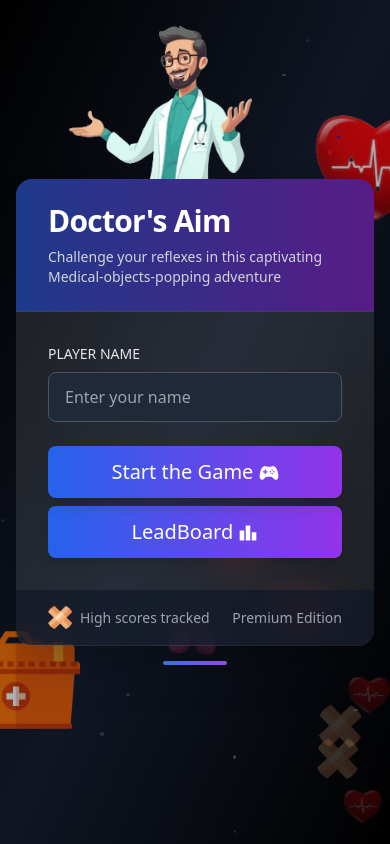
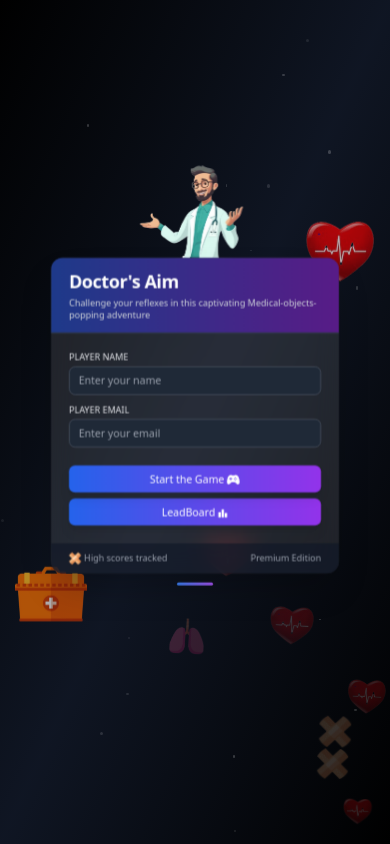
Before and after one commit to Rajwalke/24fd_game, a React (Vite) app: page / in a window 390 px wide. Built offline with nearby package versions, Linux system fonts and the light colour scheme.

Commit message:
email filed is added and make login component more attractive

```diff
--- a/src/BallonBrust.jsx
+++ b/src/BallonBrust.jsx
@@ -20,6 +20,7 @@ import Userboard from './Userboard';
 import Trajectory from './Trajectory';
 import Instructions from './Instruction';
 import BowandArrow from './Bow&Arrow';
+import BlastEffect from './BlastEffect';
 
 const BalloonBurstGame = () => {
   // Game state
@@ -31,6 +32,7 @@ const BalloonBurstGame = () => {
   const [timeLeft, setTimeLeft] = useState(60); // 1 minute in seconds
   const dispatch = useDispatch();
   const fullName = useSelector((store) => store?.userData?.userName);
+  const email=useSelector((store)=>store?.userData?.email);
   const id = useSelector((store) => store?.userData?.id);
 
   // Mouse position state
@@ -121,16 +123,16 @@ const BalloonBurstGame = () => {
   // Determine balloon size based on screen size
   const getBalloonSize = () => {
     if (windowSize.width < 640) return 75; // Mobile
-    if (windowSize.width < 1024) return 95; // Tablet
-    return 120; // Desktop and larger
+    if (windowSize.width < 1024) return 90; // Tablet
+    return 95; // Desktop and larger
   };
 
   // Determine bow size based on screen size
-  const getBowSize = () => {
-    if (windowSize.width < 640) return 'w-24'; // Mobile
-    if (windowSize.width < 1024) return 'w-32'; // Tablet
-    return 'w-60'; // Desktop and larger
-  };
+  // const getBowSize = () => {
+  //   if (windowSize.width < 640) return 'w-24'; // Mobile
+  //   if (windowSize.width < 1024) return 'w-32'; // Tablet
+  //   return 'w-24'; // Desktop and larger
+  // };
 
   // Create a new balloon
   const createBalloon = useCallback(() => {
@@ -174,11 +176,12 @@ const BalloonBurstGame = () => {
       dispatch(addAlluser({
         "id": id,
         "fullName": fullName,
-        "Score": score
+        "Score": score,
+        "email":email
       }));
       navigate("/");
     }, 4000);
-  }, [dispatch, fullName, id, navigate, score]);
+  }, [dispatch, fullName, email, id, navigate, score]);
 
   // Create blast effect function
   const createBlastEffect = (x, y) => {
@@ -715,18 +718,8 @@ const BalloonBurstGame = () => {
           {blastEffects.map(blast => {
             const blastSize = getBlastSize();
             return (
-              <div
-                key={`blast-${blast.id}`}
-                className="absolute rounded-full animate-blast"
-                style={{
-                  width: blastSize.size,
-                  height: blastSize.size,
-                  left: `${blast.x - parseInt(blastSize.size) / 2}px`,
-                  top: `${blast.y - parseInt(blastSize.size) / 2}px`,
-                  background: 'radial-gradient(circle, rgba(255,165,0,0.8) 0%, rgba(255,69,0,0.8) 40%, rgba(255,0,0,0.8) 60%, rgba(139,0,0,0.7) 80%, rgba(0,0,0,0) 100%)',
-                  boxShadow: '0 0 20px 10px rgba(255, 165, 0, 0.8)',
-                  zIndex: 30
-                }}
+             <BlastEffect blastSize={blastSize}
+              blast={blast}
              />
             );
           })}
--- /dev/null
+++ b/src/BlastEffect.jsx
@@ -0,0 +1,18 @@
+const BlastEffect=({blastSize,blast})=>{
+    return (
+        <div
+        key={`blast-${blast.id}`}
+        className="absolute rounded-full animate-blast"
+        style={{
+          width: blastSize.size,
+          height: blastSize.size,
+          left: `${blast.x - parseInt(blastSize.size) / 2}px`,
+          top: `${blast.y - parseInt(blastSize.size) / 2}px`,
+          background: 'radial-gradient(circle, rgba(255,165,0,0.8) 0%, rgba(255,69,0,0.8) 40%, rgba(255,0,0,0.8) 60%, rgba(139,0,0,0.7) 80%, rgba(0,0,0,0) 100%)',
+          boxShadow: '0 0 20px 10px rgba(255, 165, 0, 0.8)',
+          zIndex: 30
+        }}
+      />
+    )
+}
+export default BlastEffect;
--- a/src/Bow&Arrow.jsx
+++ b/src/Bow&Arrow.jsx
@@ -3,7 +3,7 @@ const BowandArrow=({canShoot,shootArrow,bowRef,BowArrowImg,bowRotation,windowSiz
   const getBowSize = () => {
     if (windowSize.width < 640) return 'w-24'; // Mobile
     if (windowSize.width < 1024) return 'w-32'; // Tablet
-    return 'w-60'; // Desktop and larger
+    return 'w-44'; // Desktop and larger
   };
 
 
--- a/src/LoginPage.jsx
+++ b/src/LoginPage.jsx
@@ -1,7 +1,7 @@
 import { useState, useEffect } from "react";
 import { useDispatch } from "react-redux";
 import { Link, useNavigate } from "react-router-dom";
-import { addUserId, addUserName } from "./utils/userDataSlice";
+import { addUserEmail, addUserId, addUserName } from "./utils/userDataSlice";
 import { IoGameController } from "react-icons/io5";
 import { MdLeaderboard } from "react-icons/md";
 
@@ -15,7 +15,9 @@ import doctorImg from "./Graphics/doctor image.png"
 
 const LoginPage = () => {
     const [fullName, setFullName] = useState("");
+    const [email, setEmail] = useState("");
     const [errorMessage, setErrorMessage] = useState("");
+    const [emailError, setEmailError] = useState("");
     const [id, setId] = useState(() => Number(localStorage.getItem("userId")) || 0);
     const navigate = useNavigate();
     const dispatch = useDispatch();
@@ -39,22 +41,50 @@ const LoginPage = () => {
         }, 100);
     }, [id]);
 
+    // Email validation function
+    const validateEmail = (email) => {
+        const emailRegex = /^[^\s@]+@[^\s@]+\.[^\s@]+$/;
+        return emailRegex.test(email);
+    };
+
     const goToGame = () => {
+        // Reset error messages
+        setErrorMessage("");
+        setEmailError("");
+
+        // Validate name
         if (!fullName.trim()) {
-            setErrorMessage("Please Enter your Name First");
+            setErrorMessage("Please enter your name first");
             setFullName("");
             return;
         }
 
         const invalidChars = ["0", "1", "2", "3", "4", "5", "6", "7", "8", "9", "@", "#", "$", "%", "&", "*", "!", "?"];
         if (fullName.split("").some(char => invalidChars.includes(char))) {
-            setErrorMessage("Only alphabets and spaces are allowed.");
+            setErrorMessage("Only alphabets and spaces are allowed in name.");
             setFullName("");
             return;
         }
 
+        // Validate email
+        if (!email.trim()) {
+            setEmailError("Please enter your email");
+            return;
+        }
+
+        if (!validateEmail(email)) {
+            setEmailError("Please enter a valid email address");
+            return;
+        }
+
+        // If all validations pass, proceed
         dispatch(addUserId(id));
         dispatch(addUserName(fullName));
+        dispatch(addUserEmail(email));
+
+        // Save email to localStorage
+        localStorage.setItem("userEmail", email);
+
         setId(prevId => {
             const newId = prevId + 1;
             localStorage.setItem("userId", newId);
@@ -62,6 +92,14 @@ const LoginPage = () => {
         });
 
         navigate("/Game");
+    };
+
+    const handleEmailChange = (e) => {
+        const value = e.target.value;
+        setEmail(value);
+
+        // Clear email error when user starts typing again
+        if (emailError) setEmailError("");
     };
 
     return (
@@ -78,8 +116,8 @@ const LoginPage = () => {
                         style={{
                             left: `${Math.random() * 100}%`,
                             top: `${Math.random() * 100}%`,
-                            width: `${Math.random() * 4 + 1}px`,
-                            height: `${Math.random() * 4 + 1}px`,
+                            width: `${Math.random() * 3 + 1}px`,
+                            height: `${Math.random() * 3 + 1}px`,
                             animation: `twinkle ${Math.random() * 5 + 3}s infinite alternate`,
                             animationDelay: `${Math.random() * 5}s`
                         }}
@@ -88,95 +126,115 @@ const LoginPage = () => {
             </div>
 
             {/* Main content container */}
-            <div className={`relative z-10 w-full max-w-md mx-4 transition-all duration-1000 ${isLoaded ? 'opacity-100 translate-y-0' : 'opacity-0 translate-y-8'}`}>
-                {/* Balloon design - more subtle and elegant */}
-                <div className="absolute -top-16 -right-16 opacity-70">
-                    <img src={balloonImages[0]} alt="Balloon" className="w-32 h-auto" />
+            <div className={`relative z-10 w-full max-w-sm mx-auto scale-75 md:scale-90 transition-all duration-1000 ${isLoaded ? 'opacity-100 translate-y-0' : 'opacity-0 translate-y-8'}`}>
+                {/* Balloon design - adjusted positions */}
+                <div className="absolute -top-12 -right-12 opacity-70">
+                    <img src={balloonImages[0]} alt="Balloon" className="w-24 h-auto" />
                 </div>
-                <div className="absolute -top-40 right-[32%] opacity-100">
-                    <img src={doctorImg} alt="Balloon" className="w-48 h-auto" />
+                <div className="absolute -top-32 right-[32%] opacity-100">
+                    <img src={doctorImg} alt="Doctor" className="w-36 h-auto" />
                 </div>
 
-                <div className="absolute -bottom-16 -left-16 opacity-70">
-                    <img src={balloonImages[2]} alt="Balloon" className="w-32 h-auto" />
+                <div className="absolute -bottom-12 -left-12 opacity-70">
+                    <img src={balloonImages[2]} alt="Balloon" className="w-24 h-auto" />
                 </div>
 
                 {/* Login container */}
                 <div className="backdrop-blur-lg bg-white bg-opacity-10 rounded-2xl shadow-2xl overflow-hidden">
                     {/* Header area */}
-                    <div className="bg-gradient-to-r from-blue-900 to-purple-900 px-8 py-6 border-b border-gray-700">
-                        <h1 className="font-bold text-3xl md:text-4xl text-white tracking-tight">
+                    <div className="bg-gradient-to-r from-blue-900 to-purple-900 px-6 py-4 border-b border-gray-700">
+                        <h1 className="font-bold text-2xl md:text-3xl text-white tracking-tight">
                             Doctor's Aim
                         </h1>
-                        <p className="text-gray-300 mt-2 text-sm">
+                        <p className="text-gray-300 mt-1 text-xs">
                             Challenge your reflexes in this captivating Medical-objects-popping adventure
                         </p>
                     </div>
 
                     {/* Form area */}
-                    <div className="px-8 py-8">
+                    <div className="px-6 py-6">
                         <form onSubmit={(event) => event.preventDefault()}>
-                            <div className="space-y-6">
+                            <div className="space-y-4">
+                                <div className="space-y-3">
                                     <div>
-                                    <label htmlFor="fullName" className="block text-sm font-medium text-gray-200 mb-2">
+                                        <label htmlFor="fullName" className="block text-xs font-medium text-gray-200 mb-1">
                                             PLAYER NAME
                                         </label>
                                         <input
                                             id="fullName"
                                             type="text"
                                             value={fullName}
-                                        onChange={(e) => setFullName(e.target.value)}
-                                        className="w-full px-4 py-3 rounded-lg bg-gray-800 text-white border border-gray-600 focus:border-blue-500 focus:ring-2 focus:ring-blue-500 focus:outline-none transition-all duration-200"
+                                            onChange={(e) => {
+                                                setFullName(e.target.value);
+                                                if (errorMessage) setErrorMessage("");
+                                            }}
+                                            className="w-full px-3 py-2 rounded-lg bg-gray-800 text-white border border-gray-600 focus:border-blue-500 focus:ring-2 focus:ring-blue-500 focus:outline-none transition-all duration-200 text-sm"
                                             placeholder="Enter your name"
                                         />
                                         {errorMessage && (
-                                        <p className="mt-2 text-red-400 text-sm">{errorMessage}</p>
+                                            <p className="mt-1 text-red-400 text-xs">{errorMessage}</p>
                                         )}
                                     </div>
 
-                                <div className="space-y-2 text-xl  font-semibold">
+                                    <div>
+                                        <label htmlFor="email" className="block text-xs font-medium text-gray-200 mb-1">
+                                            PLAYER EMAIL
+                                        </label>
+                                        <input
+                                            id="email"
+                                            type="email"
+                                            value={email}
+                                            onChange={handleEmailChange}
+                                            className={`w-full px-3 py-2 rounded-lg bg-gray-800 text-white border ${emailError ? 'border-red-500' : 'border-gray-600'} focus:border-blue-500 focus:ring-2 focus:ring-blue-500 focus:outline-none transition-all duration-200 text-sm`}
+                                            placeholder="Enter your email"
+                                        />
+                                        {emailError && (
+                                            <p className="mt-1 text-red-400 text-xs">{emailError}</p>
+                                        )}
+                                    </div>
+                                </div>
+
+                                <div className="space-y-2 pt-2">
                                     <button
                                         onClick={goToGame}
                                         type="submit"
-                                        className="w-full bg-gradient-to-r from-blue-600 to-purple-600 hover:from-blue-700 hover:to-purple-700 text-white font-medium py-3 px-4 rounded-lg transition-all duration-200 shadow-lg focus:outline-none focus:ring-2 focus:ring-offset-2 focus:ring-blue-500"
+                                        className="w-full bg-gradient-to-r from-blue-600 to-purple-600 hover:from-blue-700 hover:to-purple-700 text-white font-medium py-2 px-3 rounded-lg transition-all duration-200 shadow-lg focus:outline-none focus:ring-2 focus:ring-offset-2 focus:ring-blue-500 text-sm"
                                     >
-                                        Start the Game <IoGameController className="inline-block text-xl" />
+                                        Start the Game <IoGameController className="inline-block text-lg" />
                                     </button>
                                     <Link to="/leaderboard"
-
-                                        className="w-full bg-gradient-to-r text-xl block text-center from-blue-600 to-purple-600 hover:from-blue-700 hover:to-purple-700 text-white font-medium py-3 px-4 rounded-lg transition-all duration-200 shadow-lg focus:outline-none focus:ring-2 focus:ring-offset-2 focus:ring-blue-500"
+                                        className="w-full bg-gradient-to-r block text-center from-blue-600 to-purple-600 hover:from-blue-700 hover:to-purple-700 text-white font-medium py-2 px-3 rounded-lg transition-all duration-200 shadow-lg focus:outline-none focus:ring-2 focus:ring-offset-2 focus:ring-blue-500 text-sm"
                                     >
-                                      LeadBoard <MdLeaderboard className="inline-block" /></Link>
-
-                                    {/* <Link to="/Rule"; */}
+                                      LeadBoard <MdLeaderboard className="inline-block" />
+                                    </Link>
                                 </div>
                             </div>
                         </form>
                     </div>
 
                     {/* Footer area */}
-                    <div className="bg-gray-900 bg-opacity-70 px-8 py-4 flex items-center justify-between">
+                    <div className="bg-gray-900 bg-opacity-70 px-6 py-3 flex items-center justify-between">
                         <div className="flex items-center">
-                            <img src={balloonImages[1]} alt="Balloon icon" className="w-6 h-auto mr-2" />
-                            <span className="text-gray-400 text-sm">High scores tracked</span>
+                            <img src={balloonImages[1]} alt="Balloon icon" className="w-4 h-auto mr-1" />
+                            <span className="text-gray-400 text-xs">High scores tracked</span>
                         </div>
-                        <div className="text-gray-400 text-sm">Premium Edition</div>
+                        <div className="text-gray-400 text-xs">Premium Edition</div>
                     </div>
                 </div>
 
                 {/* Decorative element */}
-                <div className="flex justify-center mt-4">
-                    <div className="h-1 w-16 bg-gradient-to-r from-blue-500 to-purple-500 rounded-full"></div>
+                <div className="flex justify-center mt-3">
+                    <div className="h-1 w-12 bg-gradient-to-r from-blue-500 to-purple-500 rounded-full"></div>
                 </div>
             </div>
 
-            {/* Faster balloon animation in background */}
+            {/* Balloon animation in background - reduced sizes */}
             {[...Array(8)].map((_, i) => {
                 const randomImage = balloonImages[Math.floor(Math.random() * balloonImages.length)];
-                const randomSize = Math.random() * 30 + 40;
+                const randomSize = Math.random() * 20 + 30; // Reduced size
                 const randomLeft = Math.random() * 100;
-                const randomDelay = Math.random() * 6; // Reduced delay
-                const randomDuration = Math.random() * 10 + 12; // Much faster duration (was 30+40)
+                const randomDelay = Math.random() * 6;
+                const randomDuration = Math.random() * 10 + 12;
 
                 return (
                     <div
--- a/src/utils/userDataSlice.jsx
+++ b/src/utils/userDataSlice.jsx
@@ -4,6 +4,7 @@ const UserDataSlice=createSlice({
     name:"userData",
     initialState:{
         userName:null,
+        email:null,
         score:null,
         id:null
     },
@@ -16,8 +17,11 @@ const UserDataSlice=createSlice({
         },
         addUserId:(state,action)=>{
             state.id=action.payload;
+        },
+        addUserEmail:(state,action)=>{
+            state.email=action.payload;
         }
     }
 });
 export default UserDataSlice.reducer;
-export const {addUserId,addUserName,addUserScore}=UserDataSlice.actions;
+export const {addUserId,addUserName,addUserScore,addUserEmail}=UserDataSlice.actions;
```
Also changed, not shown: src/ArrowImg.jsx (added, +24 -0 lines). Lines whose indentation alone changed are shown as unchanged.
